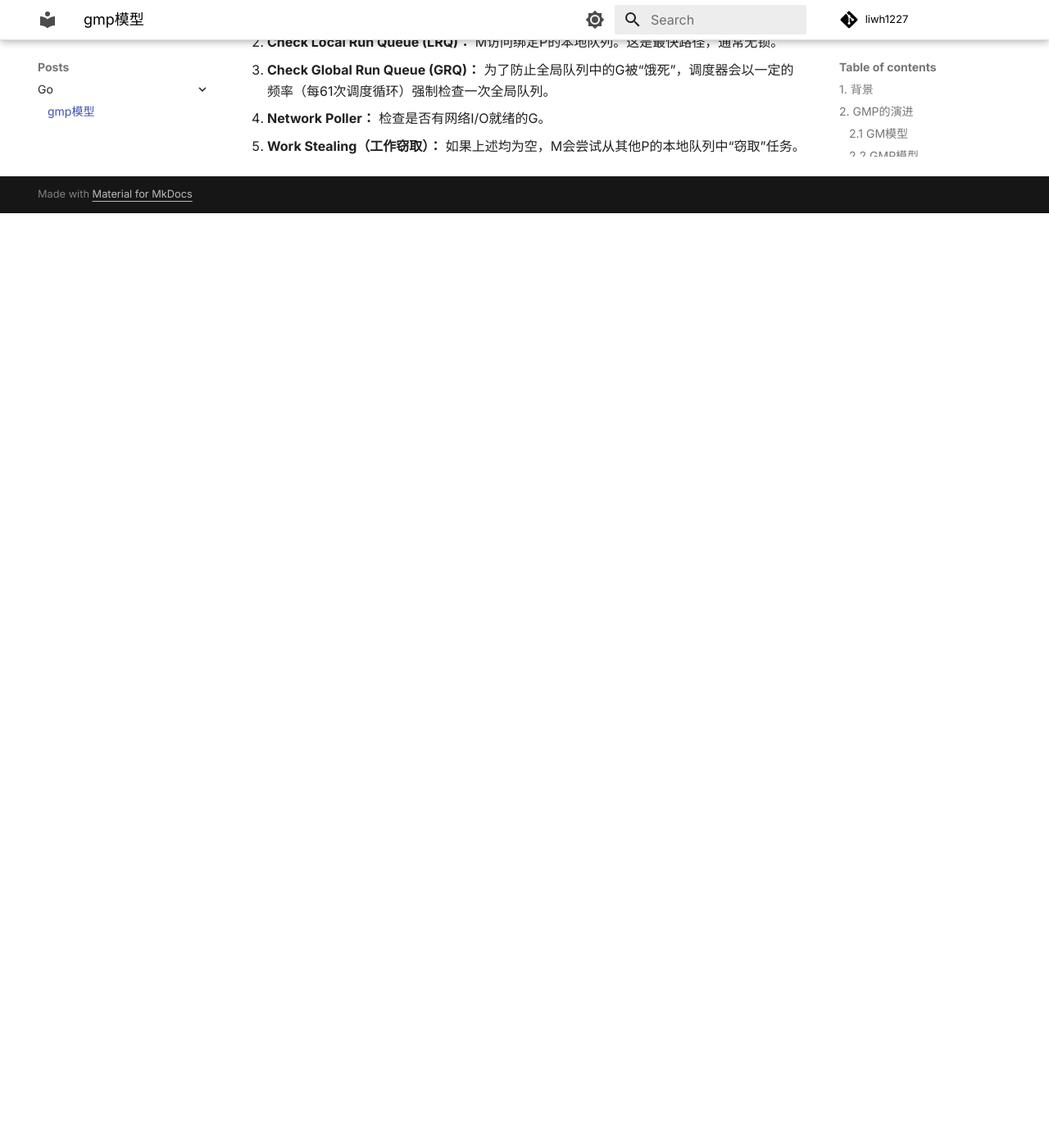
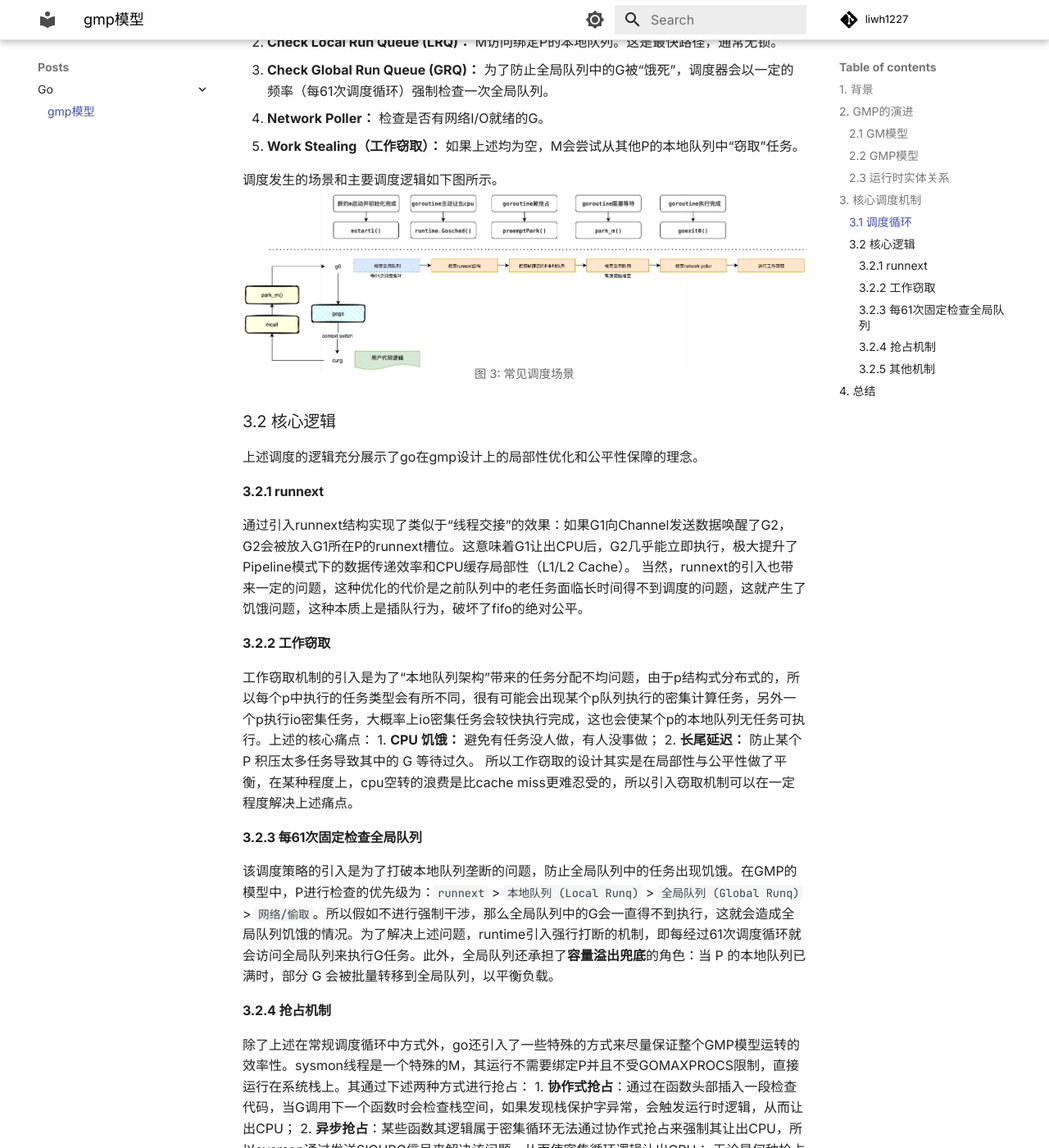
Before and after one commit to liwh1227/liwh1227.github.io, an MkDocs documentation site: the page built from docs/posts/go/gmp.md, in a window 1280 px wide and 1400 px high, scrolled down 3502 px. Shown: the whole window at 82% size. Built offline with MkDocs 1.6.1 and Material for MkDocs 9.7.7, drawn with Linux system fonts in a browser that asks for light colours; comment, search, counter and statistics services are not loaded; before the commit the page ends 3762 px from its top, so only the background shows below that; some of the changed text lies outside the part shown.

Commit message:
docs: add gmp schedule logic

```diff
--- a/docs/posts/go/gmp.md
+++ b/docs/posts/go/gmp.md
@@ -58,8 +58,7 @@ GMP模型的核心在于引入了第三个实体：**P（Processor）**。 P被
 
 ## 3. 核心调度机制
 
-GMP模型不仅改变了数据结构，还引入了一套复杂的调度算法，以在去中心化的环境下保持负载均衡。
-
+GMP模型不仅改变了数据结构，还引入了一套复杂的调度算法，以在P去中心化的环境下保持负载均衡。
 ### 3.1 调度循环
 
 Go调度器的核心是一个循环机制，M在持有P的情况下，不断通过以下优先级顺序寻找可运行的G ：
@@ -69,3 +68,39 @@ Go调度器的核心是一个循环机制，M在持有P的情况下，不断通
 3. **Check Global Run Queue (GRQ)：** 为了防止全局队列中的G被“饿死”，调度器会以一定的频率（每61次调度循环）强制检查一次全局队列。
 4. **Network Poller：** 检查是否有网络I/O就绪的G。
 5. **Work Stealing（工作窃取）：** 如果上述均为空，M会尝试从其他P的本地队列中“窃取”任务。
+
+调度发生的场景和主要调度逻辑如下图所示。
+![](../../assets/gmp-schedule.png)
+*图 3: 常见调度场景*
+
+### 3.2 核心逻辑
+
+上述调度的逻辑充分展示了go在gmp设计上的局部性优化和公平性保障的理念。
+#### 3.2.1 runnext
+
+通过引入runnext结构实现了类似于“线程交接”的效果：如果G1向Channel发送数据唤醒了G2，G2会被放入G1所在P的runnext槽位。这意味着G1让出CPU后，G2几乎能立即执行，极大提升了Pipeline模式下的数据传递效率和CPU缓存局部性（L1/L2 Cache）。
+当然，runnext的引入也带来一定的问题，这种优化的代价是之前队列中的老任务面临长时间得不到调度的问题，这就产生了饥饿问题，这种本质上是插队行为，破坏了fifo的绝对公平。
+#### 3.2.2 工作窃取
+
+工作窃取机制的引入是为了“本地队列架构”带来的任务分配不均问题，由于p结构式分布式的，所以每个p中执行的任务类型会有所不同，很有可能会出现某个p队列执行的密集计算任务，另外一个p执行io密集任务，大概率上io密集任务会较快执行完成，这也会使某个p的本地队列无任务可执行。上述的核心痛点：
+1. **CPU 饥饿：** 避免有任务没人做，有人没事做；
+2. **长尾延迟：** 防止某个 P 积压太多任务导致其中的 G 等待过久。
+所以工作窃取的设计其实是在局部性与公平性做了平衡，在某种程度上，cpu空转的浪费是比cache miss更难忍受的，所以引入窃取机制可以在一定程度解决上述痛点。
+#### 3.2.3 每61次固定检查全局队列
+
+该调度策略的引入是为了打破本地队列垄断的问题，防止全局队列中的任务出现饥饿。在GMP的模型中，P进行检查的优先级为：`runnext` > `本地队列 (Local Runq)` > `全局队列 (Global Runq)` > `网络/偷取`。所以假如不进行强制干涉，那么全局队列中的G会一直得不到执行，这就会造成全局队列饥饿的情况。为了解决上述问题，runtime引入强行打断的机制，即每经过61次调度循环就会访问全局队列来执行G任务。此外，全局队列还承担了**容量溢出兜底**的角色：当 P 的本地队列已满时，部分 G 会被批量转移到全局队列，以平衡负载。
+#### 3.2.4 抢占机制
+
+除了上述在常规调度循环中方式外，go还引入了一些特殊的方式来尽量保证整个GMP模型运转的效率性。sysmon线程是一个特殊的M，其运行不需要绑定P并且不受GOMAXPROCS限制，直接运行在系统栈上。其通过下述两种方式进行抢占：
+1. **协作式抢占**：通过在函数头部插入一段检查代码，当G调用下一个函数时会检查栈空间，如果发现栈保护字异常，会触发运行时逻辑，从而让出CPU；
+2. **异步抢占**：某些函数其逻辑属于密集循环无法通过协作式抢占来强制其让出CPU，所以sysmon通过发送SIGURG信号来解决该问题，从而使密集循环逻辑让出CPU；
+无论是何种抢占机制，其阈值都是10ms，即超过10ms时，sysmon会进行抢占，而抢占机制的引入也是GMP模型保证全局公平性的重要特性。
+
+#### 3.2.5 其他机制
+
+当 G 进行网络 I/O 时，G 会被放入 Netpoller（也就是去 epoll/kqueue 等待），**此时 M 是不会阻塞的**，M 会立刻去执行 P 里的下一个 G。
+Go 调度器为了低延迟，不会让 M 在没任务时立刻休眠。M 会进行“自旋”（消耗 CPU 空转），积极地寻找可运行的 G。这是“CPU 利用率”与“任务时延”之间的权衡。为了减少线程唤醒的开销，Go 采用了自旋机制。当 M 闲置时，它不会立即陷入内核休眠，而是自旋一段时间，尝试从**全局队列**或 **Netpoller 获取任务**，或者从其他 P **窃取任务**。虽然这浪费了少量 CPU，但换取了极低的任务响应延迟。
+
+## 4. 总结
+
+从上述的设计理念和调度机制中，可以很明显感受到GMP的模型设计一直在做权衡，其引入runnext结构来保证局部性的效率，保证CPU的L1/L2缓存能够被充分利用，又引入了工作窃取和抢占机制来解决饥饿性，同时每61次固定检查全局队列的策略又打破runnext和本地队列的“垄断”。
```
Also changed, not shown: 2026-01-01.md (deleted), docs/assets/gmp-schedule.png (added), 2 other files.
